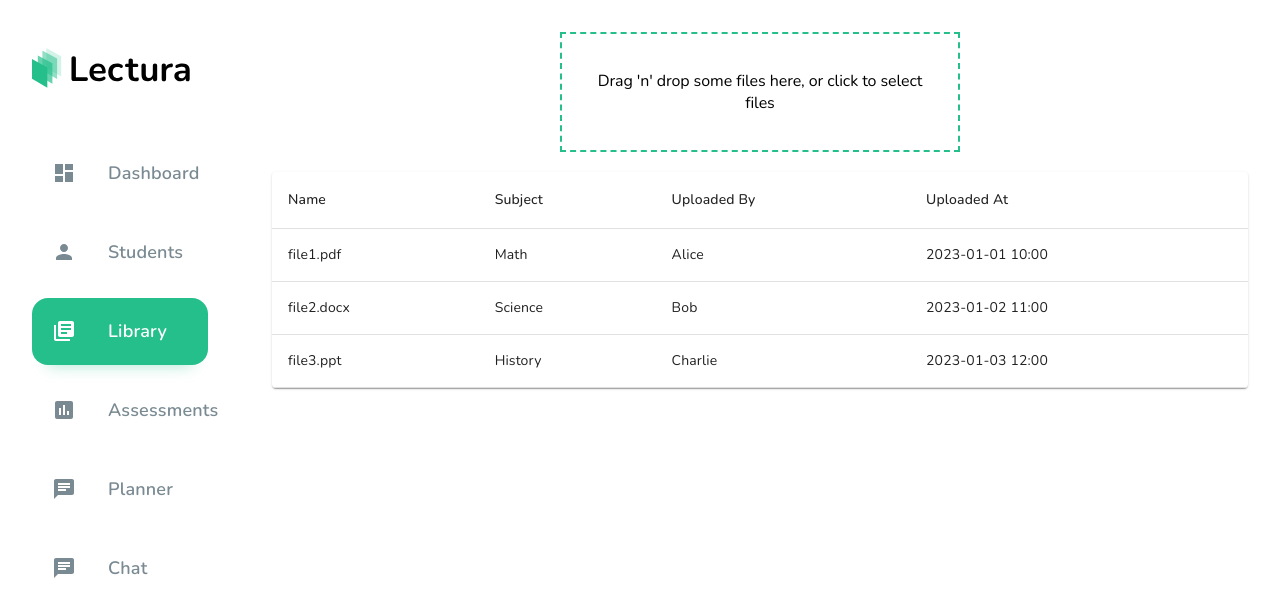
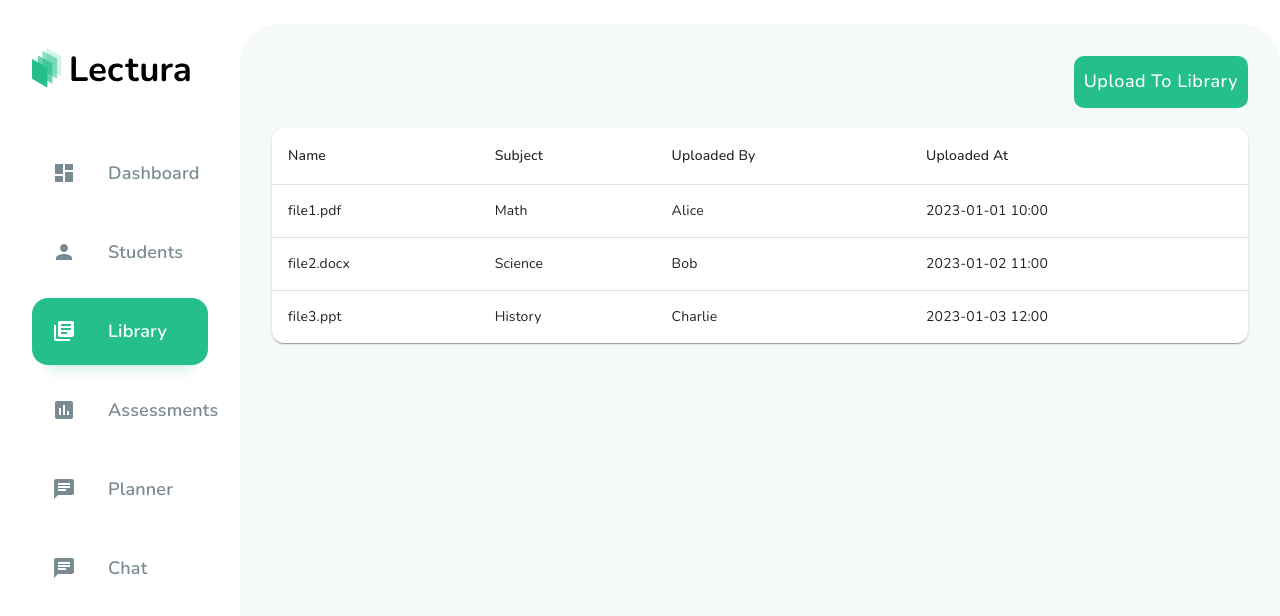
Before and after one commit to Aswin-Pradeep-P/neural-dashboard, a React (Create React App) app: page /library in a window 1280 px wide. Shown: the top 616 px of the page. Built offline with nearby package versions, Linux system fonts and the light colour scheme.

Commit message:
style fixes

```diff
--- a/src/pages/assessments/assessments.tsx
+++ b/src/pages/assessments/assessments.tsx
@@ -1,7 +1,10 @@
 import React from 'react';
-import { Table, TableBody, TableCell, TableContainer, TableHead, TableRow, IconButton, Menu, MenuItem, Paper, Button, Box } from '@mui/material';
+import { Table, TableBody, TableCell, TableContainer, TableHead, TableRow, IconButton, Menu, MenuItem, Paper, Box } from '@mui/material';
 import MoreVertIcon from '@mui/icons-material/MoreVert';
 import { useNavigate } from 'react-router-dom';
+
+import Button from '../../components/button/button';
+import styles from './createAssessment.module.scss'
 
 const assessments = [
   { id: 1, name: 'Assessment 1', subject: 'Math', createdDate: '2023-10-01' },
@@ -37,11 +40,9 @@ const Assessments: React.FC = () => {
   };
 
   return (
-    <Box padding={4}>
+    <Box padding={4} className={styles.assessmentWrapper}>
       <Box display="flex" justifyContent="flex-end" mb={2}>
-        <Button variant="contained" color="primary" onClick={handleCreateAssessment}>
-          Create Assessment
-        </Button>
+        <Button label="Create Assessment" onClick={handleCreateAssessment} />
       </Box>
       <TableContainer component={Paper}>
         <Table>
--- a/src/pages/assessments/createAssessment.module.scss
+++ b/src/pages/assessments/createAssessment.module.scss
@@ -11,3 +11,20 @@
     padding: 16px;
   }
 }
+
+.assessmentWrapper{
+  background: #f5f9f8;
+    border-top-left-radius: 40px;
+    border-top-right-radius: 40px;
+    min-height: calc(100vh - 24px);
+    margin-top: 24px;
+    padding: 32px 40px;
+}
+
+tbody:last-child tr:last-child td{
+  border-bottom: none;
+}
+
+tbody th{
+  font-size: 600;
+}
--- /dev/null
+++ b/src/pages/library/library.module.scss
@@ -0,0 +1,16 @@
+.libraryWrapper{
+    background: #f5f9f8;
+    border-top-left-radius: 40px;
+    border-top-right-radius: 40px;
+    min-height: calc(100vh - 24px);
+    margin-top: 24px;
+    padding: 32px 40px;
+}
+
+tbody:last-child tr:last-child td{
+    border-bottom: none;
+}
+
+tbody th{
+    font-size: 600;
+}
--- a/src/pages/library/library.tsx
+++ b/src/pages/library/library.tsx
@@ -2,6 +2,9 @@ import React, { useCallback, useState } from 'react';
 import { useDropzone } from 'react-dropzone';
 import { Table, TableBody, TableCell, TableContainer, TableHead, TableRow, Paper, Box, Grid2 } from '@mui/material';
 
+import Button from '../../components/button/button';
+
+import styles from './library.module.scss';
 interface FileData {
   name: string;
   subject: string;
@@ -29,20 +32,17 @@ const Library: React.FC = () => {
     // Upload to backend
   }, []);
 
-  const { getRootProps, getInputProps } = useDropzone({ onDrop });
+  const { getRootProps, getInputProps, open } = useDropzone({ onDrop });
 
   return (
-    <Box padding={4}>
-      <Grid2 justifyContent="center" container={true}>
-        <div
-          {...getRootProps()}
-          style={{ width: '400px', border: '2px dashed #25BF8B', padding: '20px', textAlign: 'center' }}
-        >
+    <Box padding={4} className={styles.libraryWrapper}>
+      <Grid2 justifyContent="flex-end" container={true}>
+        <div {...getRootProps()}>
           <input {...getInputProps()} />
-          <p>Drag 'n' drop some files here, or click to select files</p>
+          <Button label="Upload to library" onClick={open} />
         </div>
       </Grid2>
-      <TableContainer component={Paper} style={{ marginTop: '20px' }}>
+      <TableContainer component={Paper} style={{ marginTop: '20px', borderRadius: '12px' }}>
         <Table>
           <TableHead>
             <TableRow>
```
